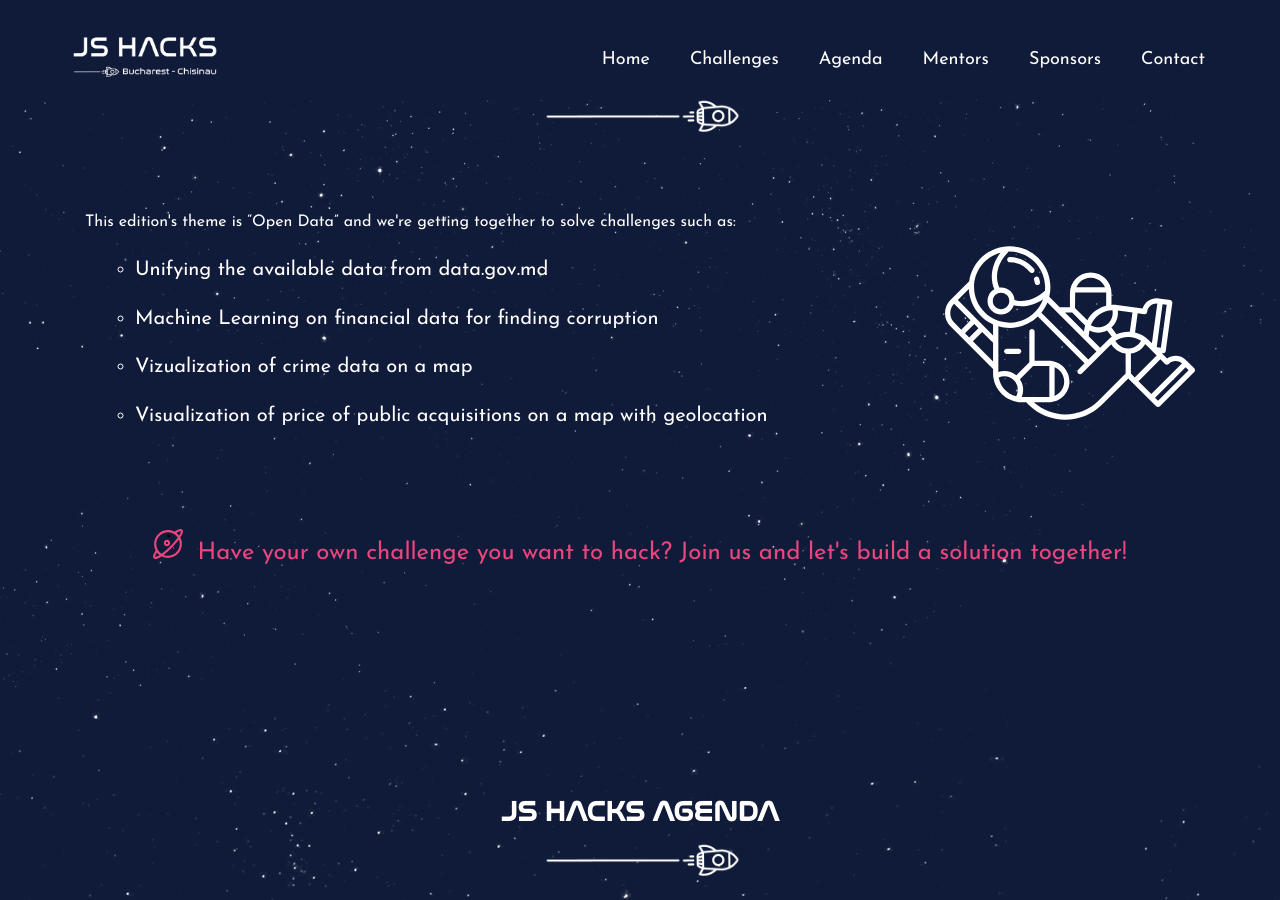
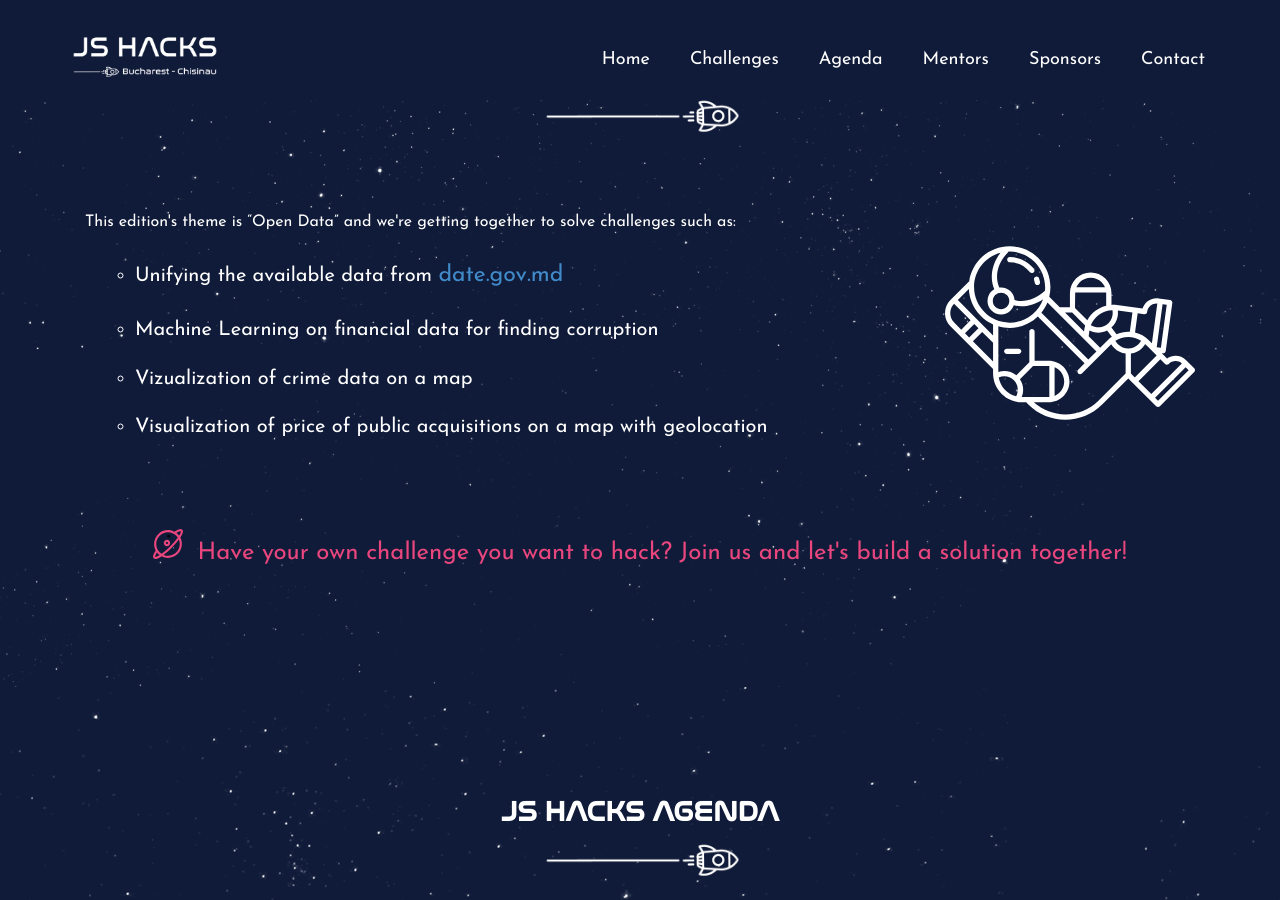
Before and after one commit to js-hacks/chisinau, a Jekyll site: the page built from index.html, in a window 1280 px wide and 900 px high, scrolled down 967 px. Built offline with Jekyll 4.4.1, drawn with Linux system fonts in a browser that asks for light colours; nearby versions of some CDN libraries; some web fonts are replaced.

Commit message:
style fix

```diff
--- a/index.html
+++ b/index.html
@@ -48,7 +48,7 @@ permalink: /
     <div class="col-md-8">
       <p>This edition's theme is “Open Data” and we're getting together to solve challenges such as:</p>
       <ul class="content-list">
-        <li>Unifying the available data from data.gov.md</li>
+        <li>Unifying the available data from <a>date.gov.md</a></li>
         <li>Machine Learning on financial data for finding corruption</li>
         <li>Vizualization of crime data on a map</li>
         <li>Visualization of price of public acquisitions on a map with geolocation</li>
```
